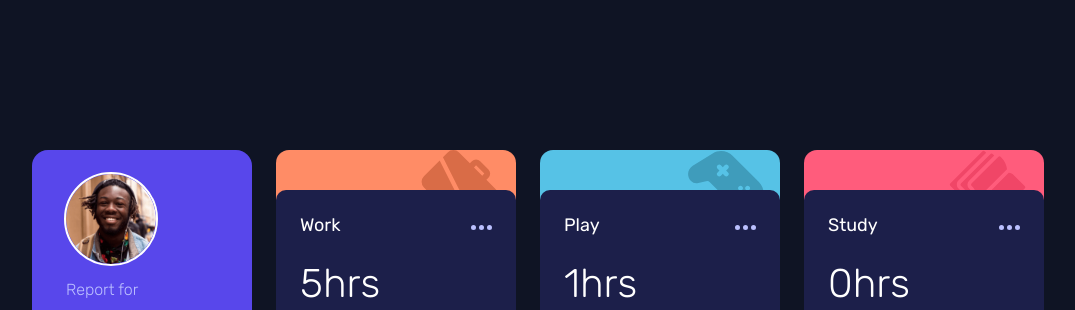
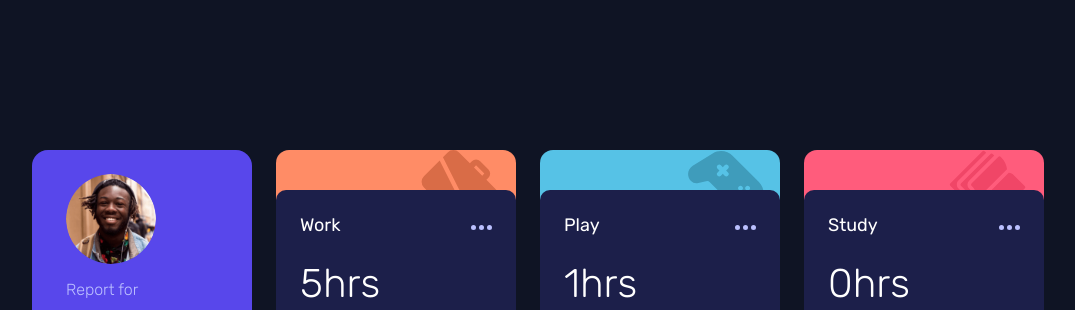
Before and after one commit to seakr1948/time-tracking-dashboard, a React (Create React App) app: page / in a window 1280 px wide. Shown: the top 310 px of the page, without its empty margins (102-1177 px from the left). Built offline with nearby package versions, Linux system fonts and the light colour scheme.

Commit message:
Deleted image outline

```diff
--- a/src/css/profile-card.css
+++ b/src/css/profile-card.css
@@ -34,7 +34,6 @@
 .profile-header img{
     width: 70px;
     border-radius: 50%;
-    outline: 2px solid white;
 }
 
 .name-text{
```
